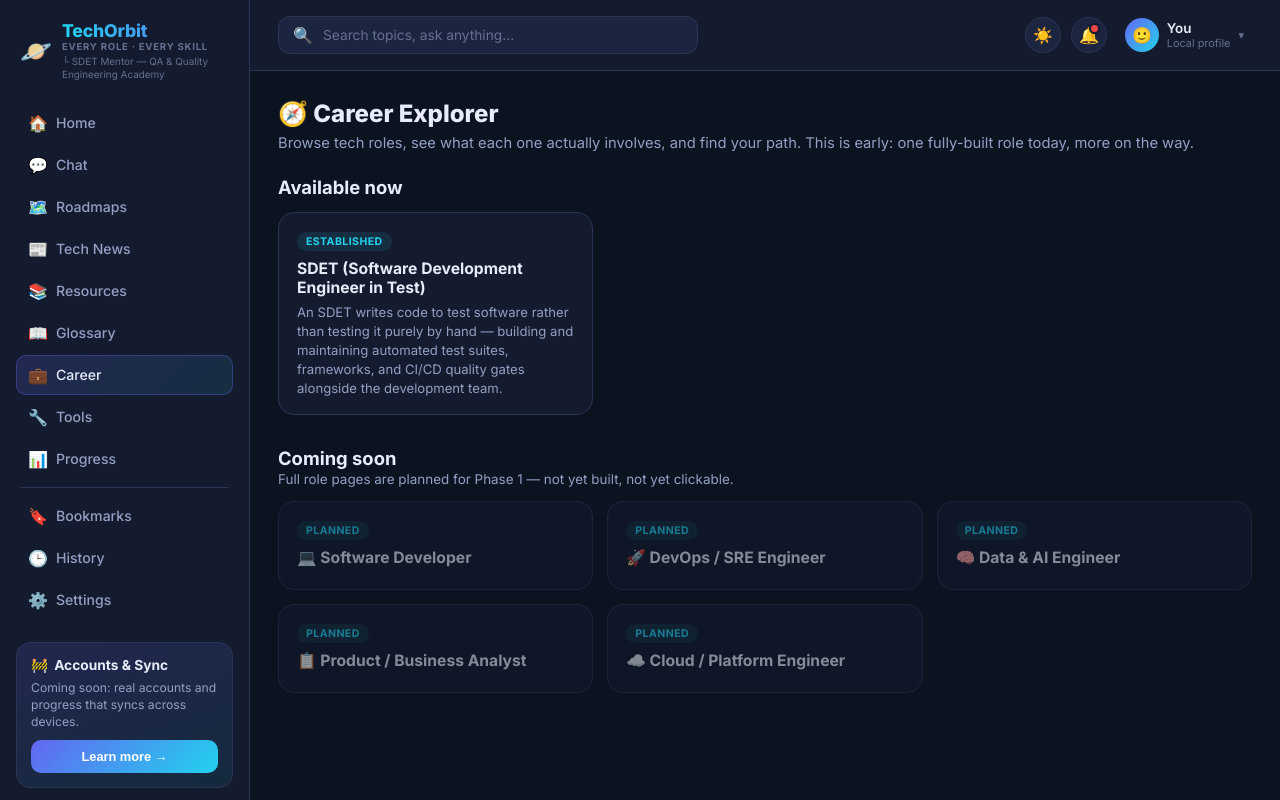
After one commit to madhukambampati/API, a Flask app: page /careers in a window 1280 px wide. The commit adds this page. Run offline with Flask 3, Linux system fonts and the light colour scheme.

Commit message:
Fix branding hierarchy after user review of the TechOrbit rebrand
A review of the first rebrand pass found it was surface-level: browser
titles and the sidebar said TechOrbit, but the homepage still read as a
QA-only site with no explanation of how TechOrbit and SDET Mentor
relate, "every role" wasn't backed by any visible content, and
Pro/Free-plan language implied real accounts that don't exist.

- Homepage hero now leads with a TechOrbit badge carrying the full
  tagline, then an explicit "You're in SDET Mentor — TechOrbit's first
  complete academy" note linking to the new Career Explorer.
- Sidebar brand block shows the TechOrbit -> SDET Mentor hierarchy
  directly instead of just the parent name.
- Added a minimal /careers Career Explorer index: the one real role
  (SDET) plus 5 explicitly-labeled "Planned" (non-clickable) cards for
  Developer, DevOps/SRE, Data & AI, Product/BA, and Cloud/Platform, so
  the "every role" promise honestly shows its current state instead of
  being unsupported sidebar copy. Still not in main nav on purpose - a
  fully-populated version is Phase 1 Epic 1.1.
- Relabeled the "Upgrade to Pro" sidebar card and Settings panel to
  "Accounts & Sync - coming soon," and changed "Free Plan" to "Local
  profile" - removes commercial-plan language for a feature that isn't
  built yet.

Roadmaps/Resources/Glossary content is still QA-only - that's real
content authoring for Phase 1, not a copy fix, and is called out as
still-open in ROADMAP.md rather than silently left incomplete.

Co-Authored-By: Claude Sonnet 5 <noreply@anthropic.com>
Claude-Session: https://claude.ai/code/session_01QeeErSQc1hjDbKGaepizEy

```diff
--- a/qa-mentor-agent/app.py
+++ b/qa-mentor-agent/app.py
@@ -261,6 +261,28 @@ def _load_content_json(subdir, slug):
         return json.load(f)
 
 
+PLANNED_ROLES = [
+    {"title": "Software Developer", "icon": "💻"},
+    {"title": "DevOps / SRE Engineer", "icon": "🚀"},
+    {"title": "Data & AI Engineer", "icon": "🧠"},
+    {"title": "Product / Business Analyst", "icon": "📋"},
+    {"title": "Cloud / Platform Engineer", "icon": "☁️"},
+]
+
+
+@app.route("/careers")
+def careers_index():
+    roles = []
+    if os.path.isdir(os.path.join(DATA_DIR, "roles")):
+        for filename in sorted(os.listdir(os.path.join(DATA_DIR, "roles"))):
+            if filename.endswith(".json"):
+                with open(os.path.join(DATA_DIR, "roles", filename), encoding="utf-8") as f:
+                    roles.append(json.load(f))
+    return render_template(
+        "careers_index.html", roles=roles, planned_roles=PLANNED_ROLES, active="career"
+    )
+
+
 @app.route("/careers/<slug>")
 def role_detail(slug):
     role = _load_content_json("roles", slug)
--- a/qa-mentor-agent/static/common.js
+++ b/qa-mentor-agent/static/common.js
@@ -185,7 +185,7 @@ document.addEventListener("DOMContentLoaded", () => {
   const upgradeBtn = document.getElementById("upgrade-btn");
   if (upgradeBtn) {
     upgradeBtn.addEventListener("click", () => {
-      showToast("Pro plan is a demo placeholder — no real billing is wired up in this POC.");
+      showToast("Accounts & cross-device sync are on the roadmap, not built yet — nothing to buy here.");
     });
   }
 
--- a/qa-mentor-agent/static/settings.js
+++ b/qa-mentor-agent/static/settings.js
@@ -54,7 +54,7 @@ document.addEventListener("DOMContentLoaded", () => {
   });
 
   document.getElementById("settings-upgrade-btn").addEventListener("click", () => {
-    showToast("Pro plan is a demo placeholder — no real billing is wired up in this POC.");
+    showToast("Accounts & cross-device sync are on the roadmap, not built yet — nothing to buy here.");
   });
 
   fetch("/api/status")
--- a/qa-mentor-agent/static/style.css
+++ b/qa-mentor-agent/static/style.css
@@ -97,6 +97,13 @@ a {
   color: var(--text-faint);
   letter-spacing: 0.08em;
   font-weight: 700;
+}
+
+.brand-academy {
+  font-size: 0.62rem;
+  color: var(--text-faint);
+  margin-top: 3px;
+  line-height: 1.3;
 }
 
 .nav {
--- a/qa-mentor-agent/templates/base.html
+++ b/qa-mentor-agent/templates/base.html
@@ -32,6 +32,7 @@
         <div>
           <div class="brand-name">TechOrbit</div>
           <div class="brand-tag">EVERY ROLE · EVERY SKILL</div>
+          <div class="brand-academy">└ SDET Mentor — QA &amp; Quality Engineering Academy</div>
         </div>
       </div>
 
@@ -76,9 +77,9 @@
       </nav>
 
       <div class="pro-card">
-        <div class="pro-card-title"><span>👑</span> Upgrade to Pro</div>
-        <p>Unlock advanced tools, personalized roadmaps and more.</p>
-        <button type="button" class="pro-btn" id="upgrade-btn">Upgrade Now →</button>
+        <div class="pro-card-title"><span>🚧</span> Accounts &amp; Sync</div>
+        <p>Coming soon: real accounts and progress that syncs across devices.</p>
+        <button type="button" class="pro-btn" id="upgrade-btn">Learn more →</button>
       </div>
 
       <blockquote class="quote">
@@ -108,7 +109,7 @@
             <div class="profile-avatar" id="profile-avatar">🙂</div>
             <div class="profile-info">
               <div class="profile-name" id="profile-name">You</div>
-              <div class="profile-plan">Free Plan</div>
+              <div class="profile-plan">Local profile</div>
             </div>
             <span class="chevron">▾</span>
           </div>
--- a/qa-mentor-agent/templates/career.html
+++ b/qa-mentor-agent/templates/career.html
@@ -4,8 +4,8 @@
 <h1 class="page-title">💼 Career &amp; Certifications</h1>
 <p class="page-subtitle">Certifications worth having, resume &amp; portfolio checklists, and AI-driven mock interviews.</p>
 <p class="settings-note">
-  Early preview: <a href="{{ url_for('role_detail', slug='sdet') }}">a schema-driven SDET role page</a> —
-  the first proof of TechOrbit's upcoming Career Explorer (more roles coming in Phase 1).
+  New: the <a href="{{ url_for('careers_index') }}">Career Explorer</a> — browse tech roles
+  beyond QA. One role is fully built today (SDET); more are coming in Phase 1.
 </p>
 
 <div class="section-heading">
--- /dev/null
+++ b/qa-mentor-agent/templates/careers_index.html
@@ -0,0 +1,30 @@
+{% extends "base.html" %}
+{% block title %}TechOrbit — Career Explorer{% endblock %}
+{% block content %}
+<h1 class="page-title">🧭 Career Explorer</h1>
+<p class="page-subtitle">
+  Browse tech roles, see what each one actually involves, and find your path.
+  This is early: one fully-built role today, more on the way.
+</p>
+
+<div class="section-heading"><div><h2>Available now</h2></div></div>
+<div class="resource-grid" style="margin-bottom: 32px;">
+  {% for role in roles %}
+  <a class="resource-card" href="{{ url_for('role_detail', slug=role.slug) }}">
+    <span class="resource-type">{{ role.status }}</span>
+    <h3>{{ role.title }}</h3>
+    <p>{{ role.definition }}</p>
+  </a>
+  {% endfor %}
+</div>
+
+<div class="section-heading"><div><h2>Coming soon</h2><p>Full role pages are planned for Phase 1 — not yet built, not yet clickable.</p></div></div>
+<div class="resource-grid">
+  {% for planned in planned_roles %}
+  <div class="resource-card static" style="opacity: 0.55;" aria-disabled="true">
+    <span class="resource-type">Planned</span>
+    <h3>{{ planned.icon }} {{ planned.title }}</h3>
+  </div>
+  {% endfor %}
+</div>
+{% endblock %}
--- a/qa-mentor-agent/templates/home.html
+++ b/qa-mentor-agent/templates/home.html
@@ -4,10 +4,16 @@
 <section class="hero">
   <div class="hero-blob one"></div>
   <div class="hero-blob two"></div>
+  <span class="hero-badge">🪐 TechOrbit — Every role. Every skill. One learning universe.</span>
   <h1>SDET <span>Mentor</span></h1>
   <p class="lead">
     Your AI learning companion for QA, SDET &amp; AI-QA. Get instant answers, learn
     with real examples, practice hands-on, and accelerate your testing career.
+  </p>
+  <p class="settings-note" style="position: relative; z-index: 1; margin: -14px 0 24px;">
+    📍 You're in <strong>SDET Mentor</strong> — TechOrbit's first complete academy
+    (QA &amp; Quality Engineering). Developer, DevOps/SRE, Data &amp; AI, and Product
+    academies are next — see the <a href="{{ url_for('careers_index') }}">Career Explorer</a>.
   </p>
 
   <form id="quick-ask-form" class="composer" style="max-width: 640px; border-radius: 16px; border: 1px solid var(--border);">
```
Also changed, not shown: qa-mentor-agent/ROADMAP.md (+31 -0 lines), qa-mentor-agent/templates/settings.html (+4 -4 lines).
